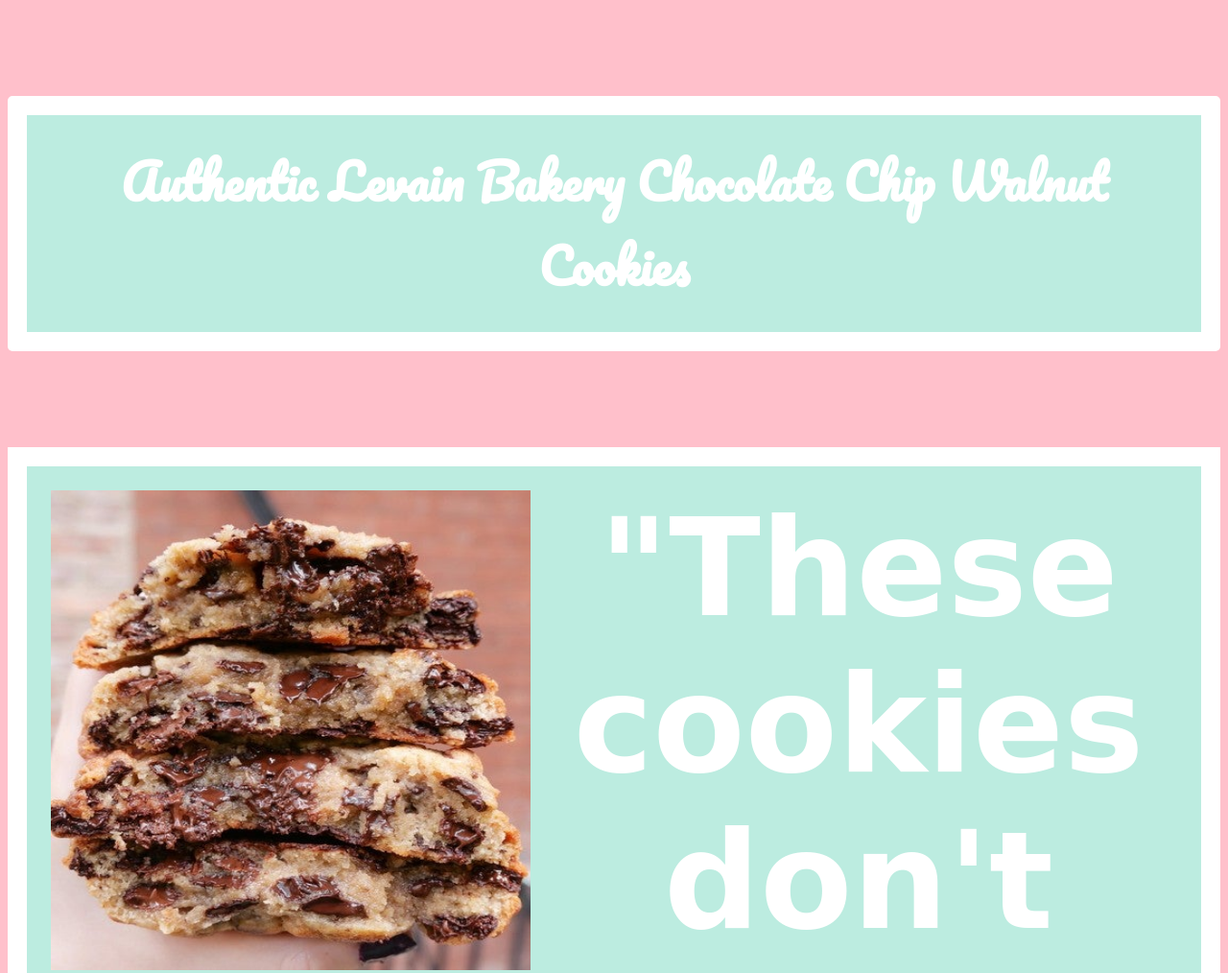
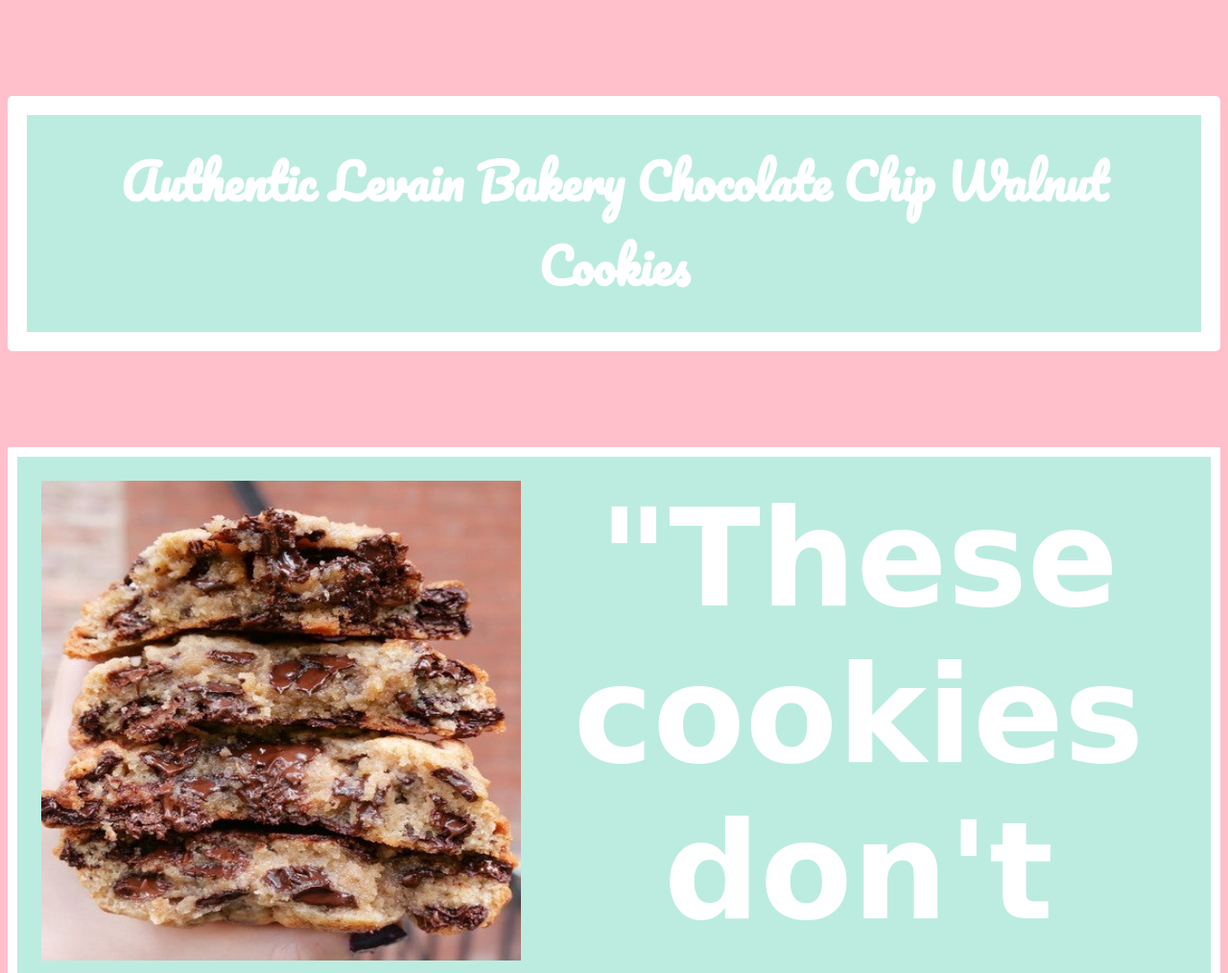
Before and after one commit to sabrinaacham/Dessert-Website-, a plain HTML site: page index.html in a window 1280 px wide. Shown: the top 1014 px of the page at 96% size. Drawn offline with Linux system fonts and the light colour scheme; a web font is replaced by a local one.

Commit message:
Update style.css

```diff
--- a/style.css
+++ b/style.css
@@ -27,7 +27,7 @@
   border-color:white ;}
 
   .quote {
-    border: 20px solid;
+    border: 10px solid;
     text-align: center;
     color: white;
     font-size: 140px;
```
